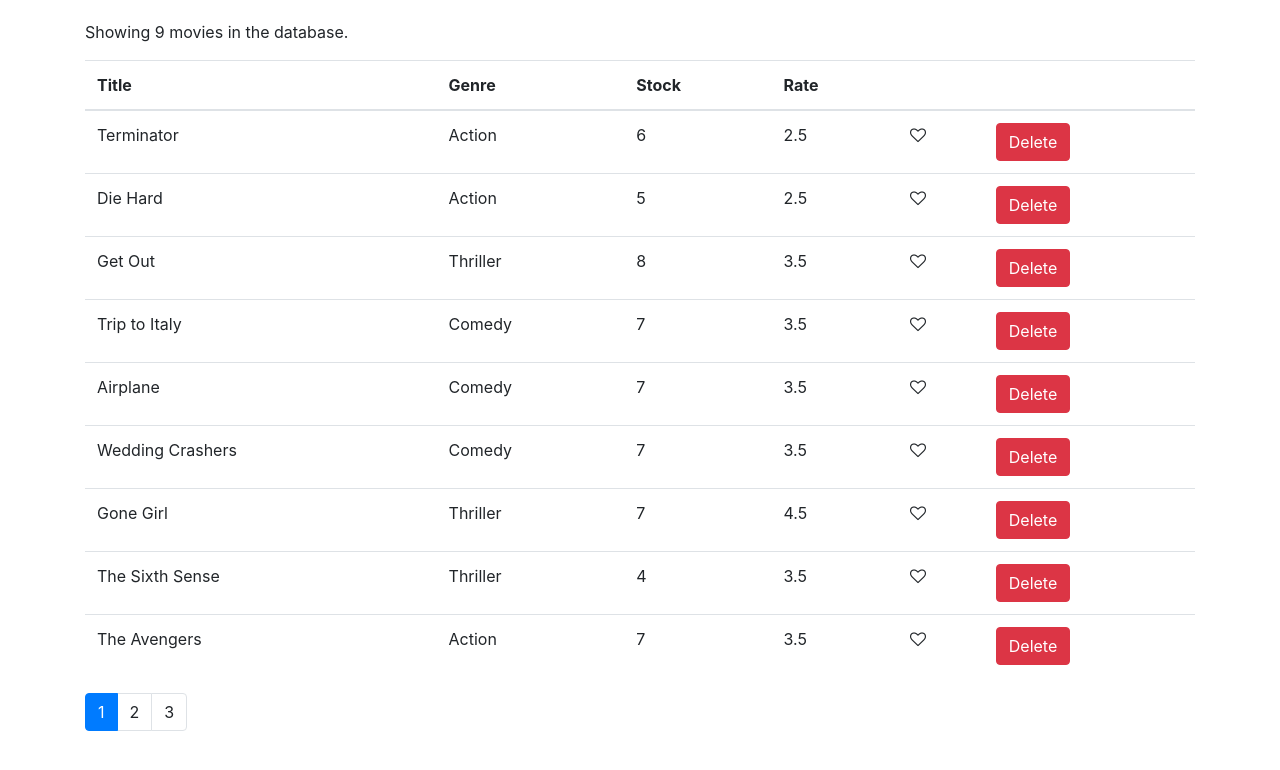
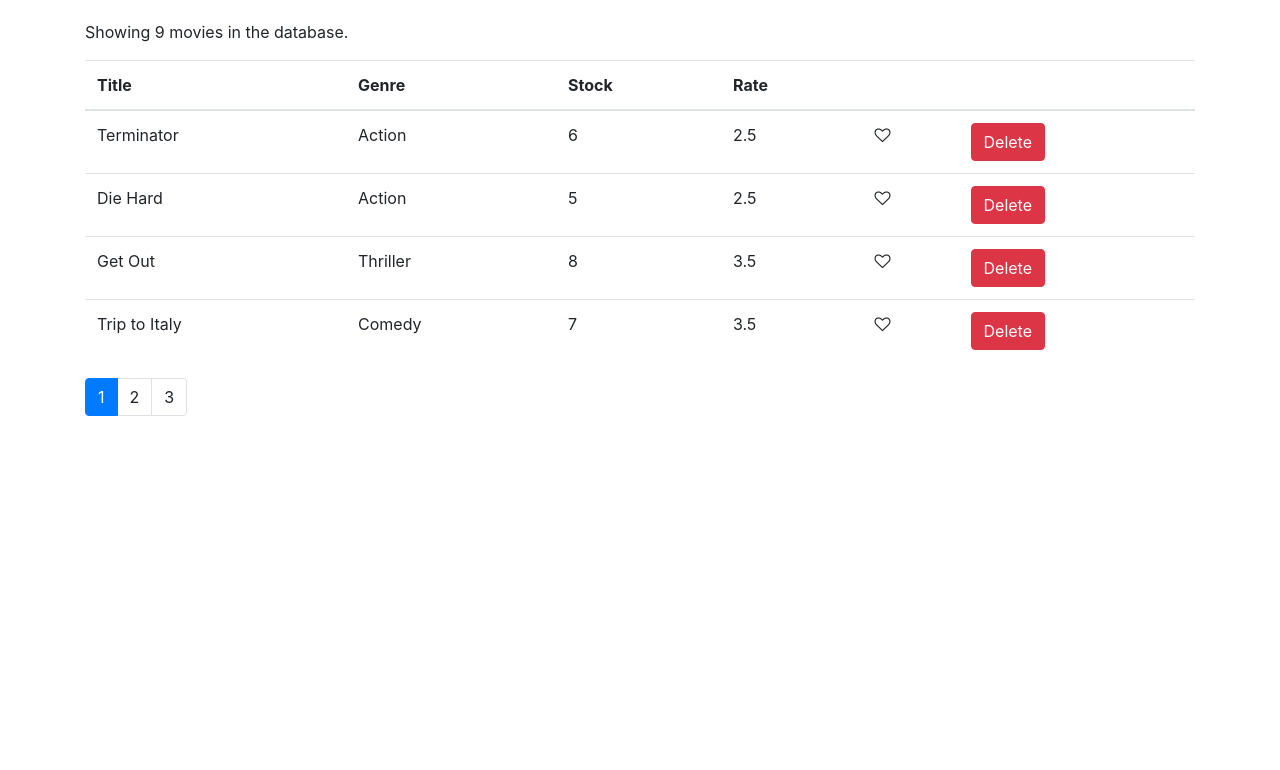
Before and after one commit to Karla-Abad/vidly, a React (Create React App) app: page / in a window 1280 px wide. Shown: the top 770 px of the page. Built offline with nearby package versions, Linux system fonts and the light colour scheme.

Commit message:
Typechecking on pagination component.

```diff
--- a/package.json
+++ b/package.json
@@ -9,6 +9,7 @@
     "bootstrap": "^4.1.1",
     "font-awesome": "^4.7.0",
     "lodash": "^4.17.10",
+    "prop-types": "^15.6.2",
     "react": "^18.2.0",
     "react-dom": "^18.2.0",
     "react-scripts": "5.0.1",
--- a/src/components/movies.jsx
+++ b/src/components/movies.jsx
@@ -2,6 +2,7 @@
 import { getMovies } from "../services/fakeMovieService";
 import Liked from "./common/liked";
 import Pagination from "./common/pagination";
+import { paginate } from "../utils/paginate";
 
 class Movies extends Component {
   state = {
@@ -29,9 +30,11 @@
 
   render() {
     const { length: count } = this.state.movies;
-    const { pageSize, currentPage } = this.state;
+    const { pageSize, currentPage, movies: allMovies } = this.state;
 
     if (count === 0) return <p>There are no movies in the database.</p>;
+
+    const movies = paginate(allMovies, currentPage, pageSize);
 
     return (
       <React.Fragment>
@@ -48,7 +51,7 @@
             </tr>
           </thead>
           <tbody>
-            {this.state.movies.map((movie) => (
+            {movies.map((movie) => (
               <tr key={movie._id}>
                 <td>{movie.title}</td>
                 <td>{movie.genre.name}</td>
--- /dev/null
+++ b/src/utils/paginate.js
@@ -0,0 +1,8 @@
+import _ from "lodash";
+
+export function paginate(items, pageNumber, pageSize) {
+  const startIndex = (pageNumber - 1) * pageSize;
+  return _(items).slice(startIndex).take(pageSize).value();
+  // _.slice(items, startIndex)
+  // _.take()
+}
```
Also changed, not shown: src/components/common/pagination.jsx (+8 -0 lines), 1 other file (tests, documents, lock files or other folders).
